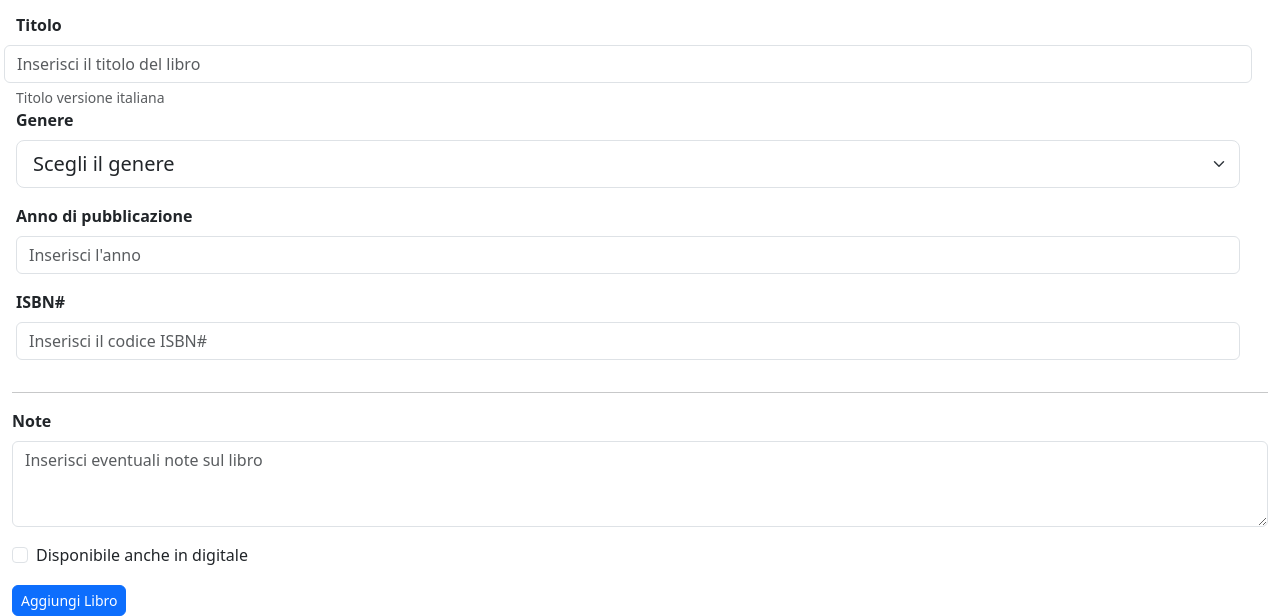
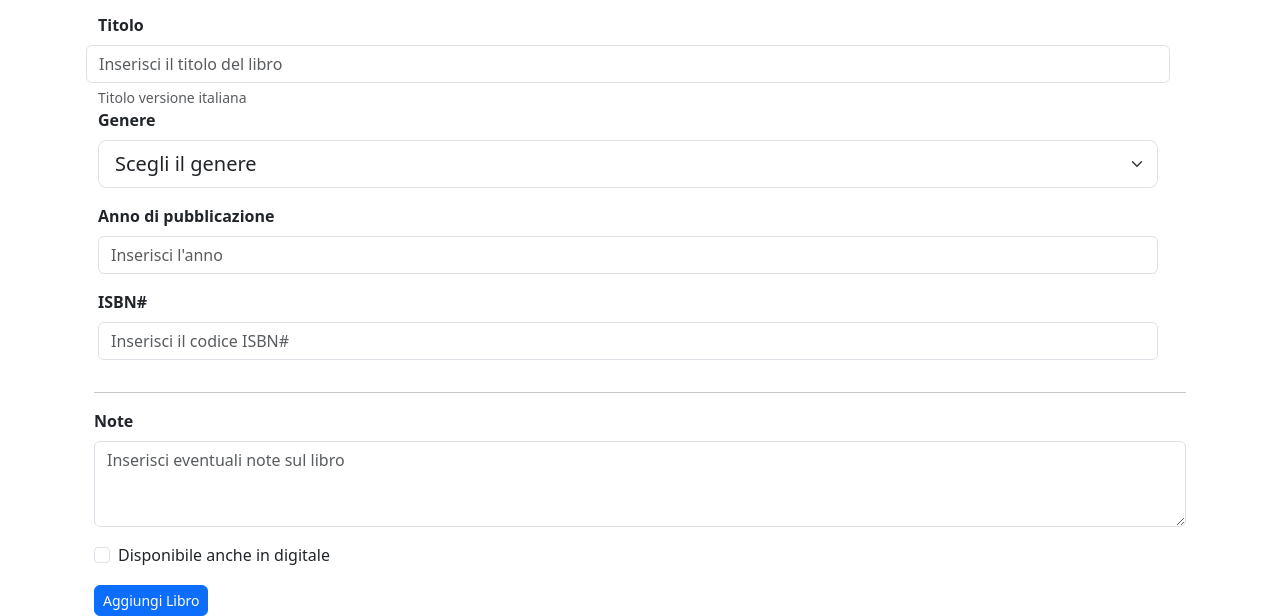
Before and after one commit to alessandrofalcoo/html-css-bootstrap-dashboard, a plain HTML site: page newpage.html in a window 1280 px wide. Shown: the part 231-847 px from the top of the page. Drawn offline with nearby package versions, Linux system fonts and the light colour scheme.

Commit message:
add container to the h2 and form tags

```diff
--- a/newpage.html
+++ b/newpage.html
@@ -58,9 +58,8 @@
 
     <!-- End Header -->
     <main>
-
+        <div class="container">
             <h2 class="p-2">Nome Libro</h2>
-
             <form action="" method="get">
                 <div class="container-fluid row row-cols-2">
                     <div class="mb-3 ">
@@ -115,11 +114,13 @@
                         <input class="form-check-input" type="checkbox" value="" id="" />
                         <label class="form-check-label" for=""> Disponibile anche in digitale </label>
                     </div>
-                <a class="btn btn-primary btn-sm center mt-3 rounded-2" type="submit" role="button">Aggiungi Libro</a>
+                    <a class="btn btn-primary btn-sm center mt-3 rounded-2" type="submit" role="button">Aggiungi
+                        Libro</a>
 
                 </div>
 
             </form>
+        </div>
     </main>
 
 
```
Lines whose indentation alone changed are shown as unchanged.
